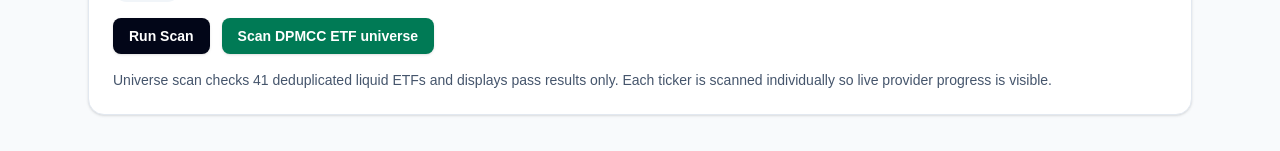
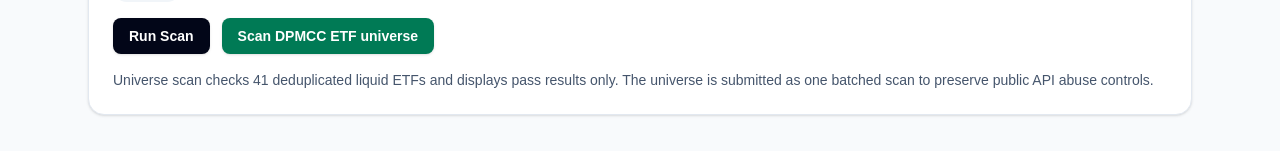
Before and after one commit to Quenos/income-navigator, a Next.js app: page / in a window 1280 px wide. Shown: the part 595-746 px from the top of the page. Built offline with nearby package versions, Linux system fonts and the light colour scheme.

Commit message:
fix(scanner): batch DPMCC universe scans [verifier-remediation:5]

```diff
--- a/src/features/scanner/scanner-page.tsx
+++ b/src/features/scanner/scanner-page.tsx
@@ -29,7 +29,7 @@ export function ScannerPage() {
 
   async function runUniverseScan() {
     setActiveScan('universe');
-    await scan([...DPMCC_ETF_UNIVERSE], { passOnly: true, perTicker: true });
+    await scan([...DPMCC_ETF_UNIVERSE], { passOnly: true });
     setActiveScan(null);
   }
 
@@ -68,8 +68,8 @@ export function ScannerPage() {
         </div>
         <p className="text-sm text-slate-600">
           Universe scan checks {DPMCC_ETF_UNIVERSE.length} deduplicated liquid ETFs and displays
-          pass results only. Each ticker is scanned individually so live provider progress is
-          visible.
+          pass results only. The universe is submitted as one batched scan to preserve public API
+          abuse controls.
         </p>
         {progress && progress.total > 0 && (
           <p aria-live="polite" className="text-sm font-medium text-slate-700">
```
Also changed, not shown: 2 other files (tests, documents, lock files or other folders).
